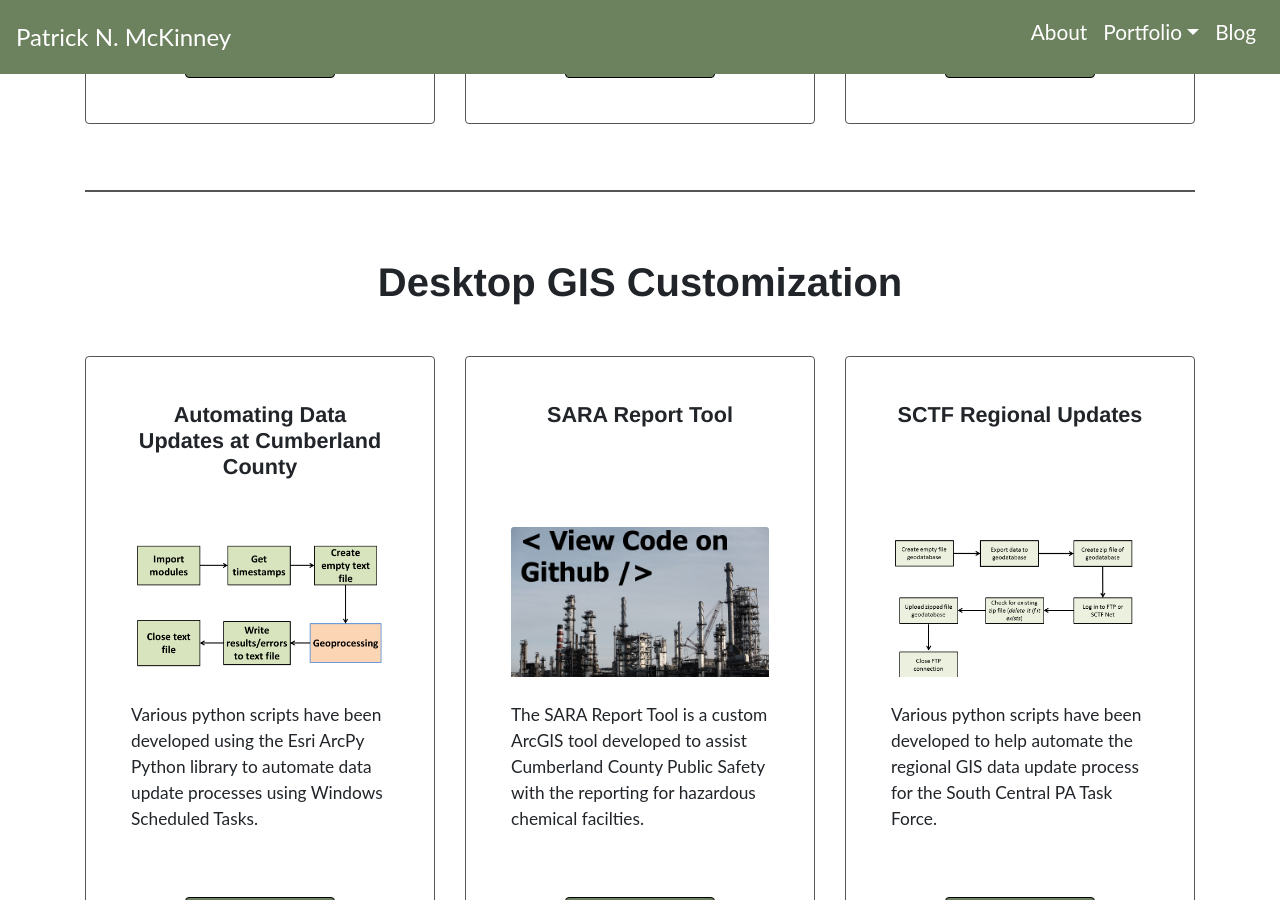
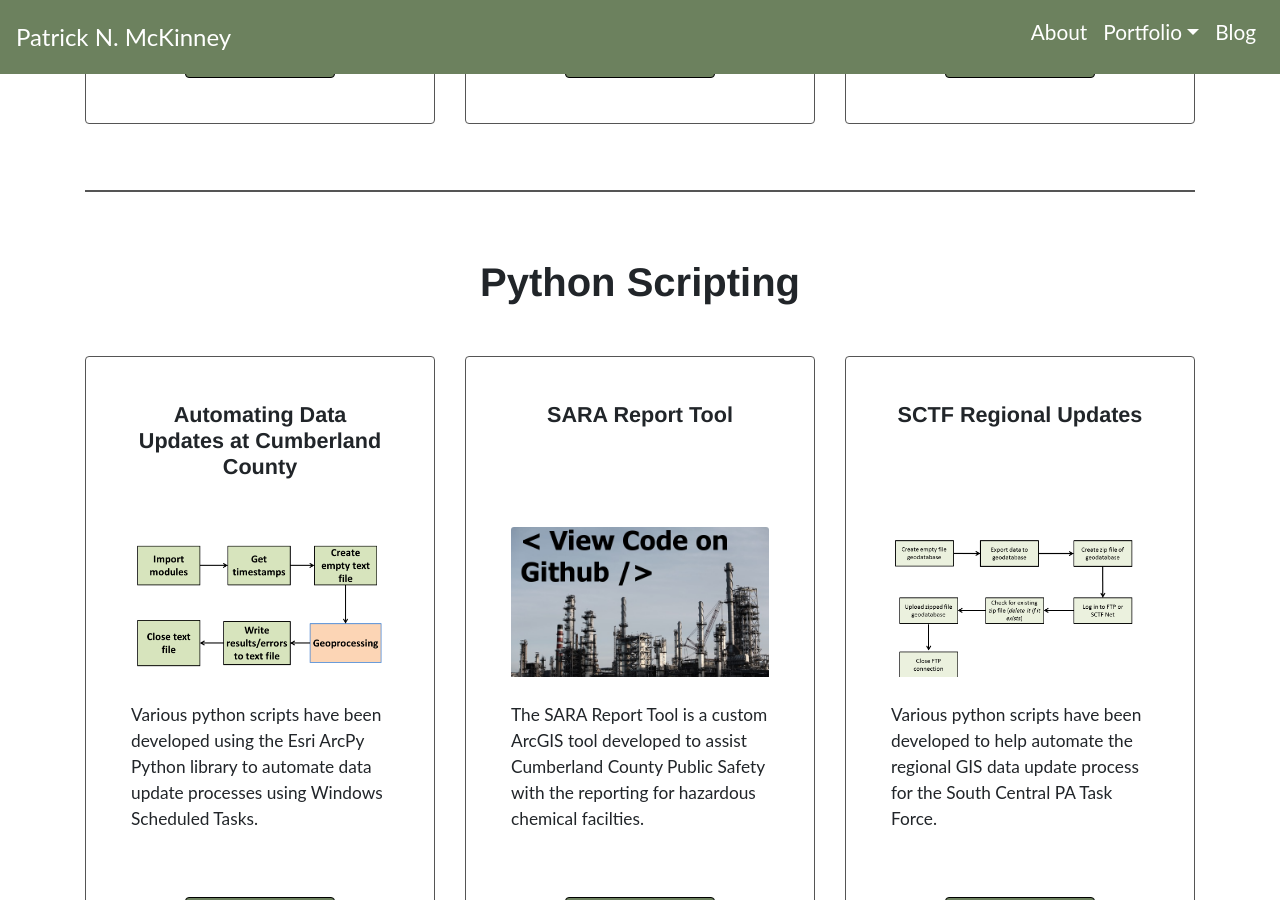
Before and after one commit to pmacMaps/website-live-test, a Jekyll site: the page built from portfolio.html, in a window 1280 px wide and 900 px high, scrolled down 729 px. Built offline with Jekyll 4.4.1, drawn with Linux system fonts in a browser that asks for light colours.

Commit message:
update title for python script section

```diff
--- a/portfolio.html
+++ b/portfolio.html
@@ -28,7 +28,7 @@ permalink: /portfolio/
     <div class="container">
         <div class="row">
             <div class="col-lg-12 text-center">
-                <h2>Desktop GIS Customization</h2>
+                <h2>Python Scripting</h2>
             </div>
         </div>
         <div class="row">
```
